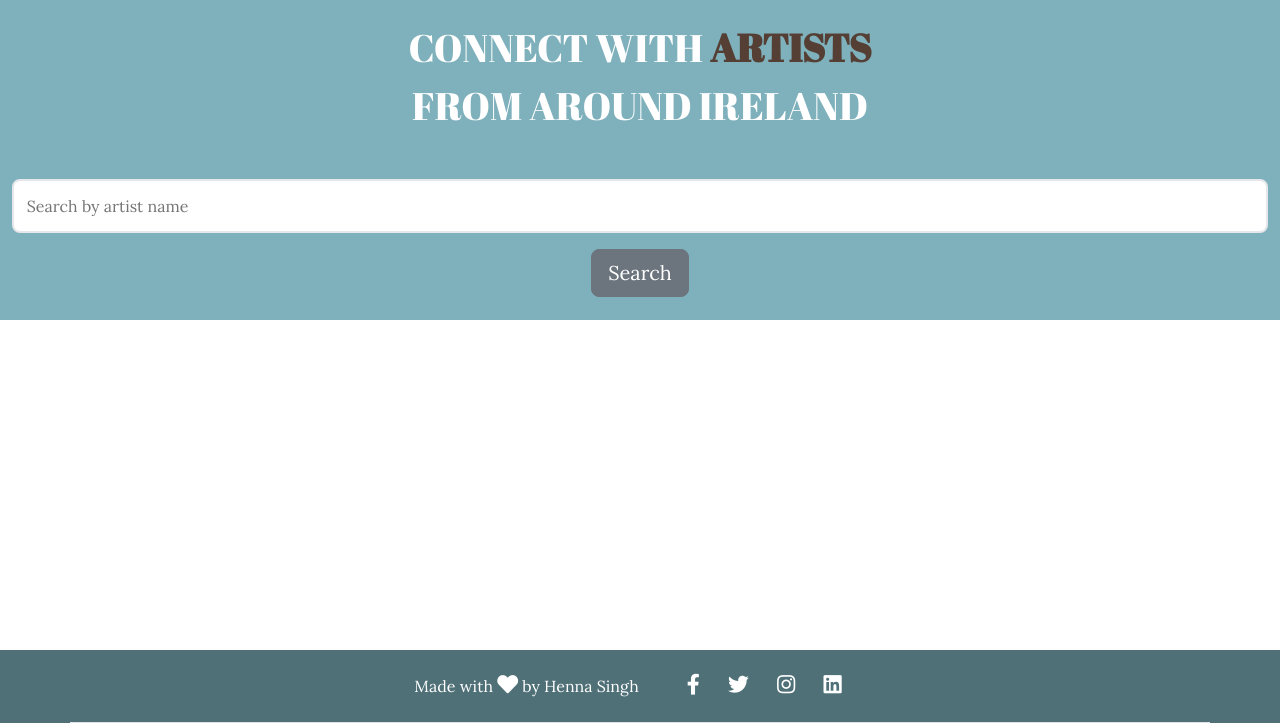
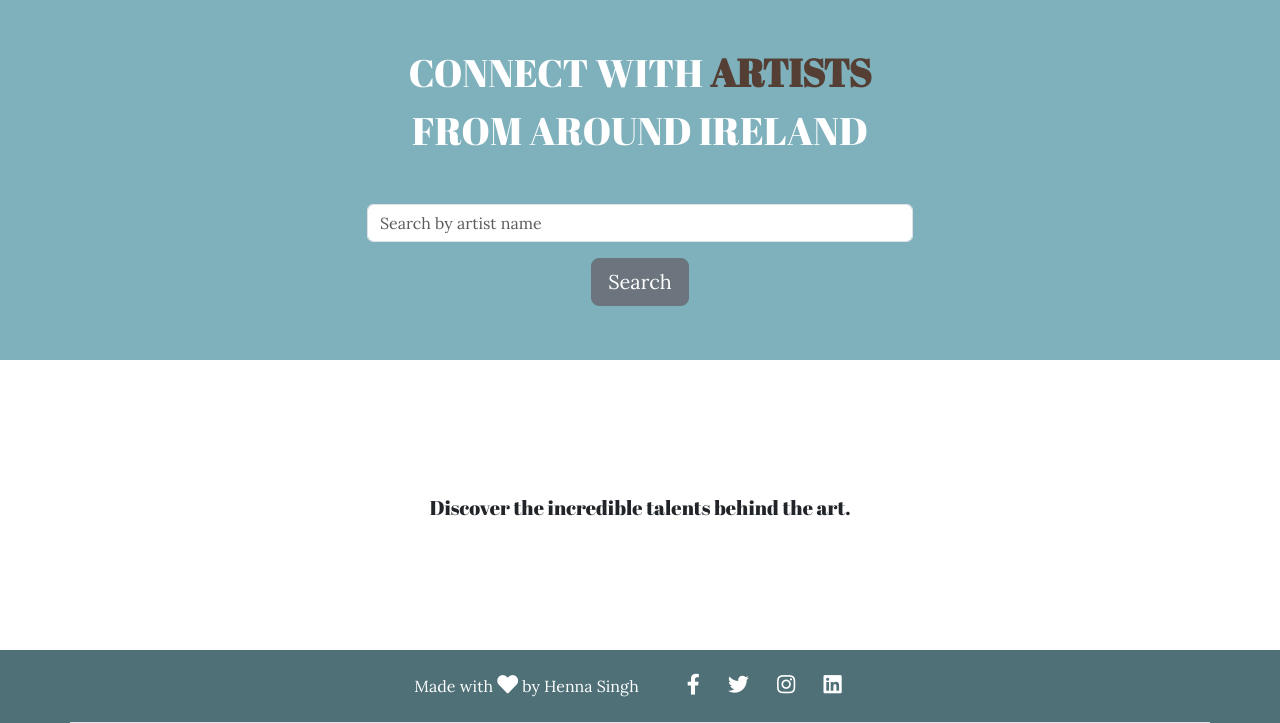
Before and after one commit to hennasingh/ArtisanAlley, a Django app: page /artists/ in a window 1280 px wide. Shown: the part 77-800 px from the top of the page. Run offline with Django 4.2, Linux system fonts and the light colour scheme; some libraries are stand-ins or nearby versions.

Commit message:
Edit content and styles for Artists profiles page

```diff
--- a/artists/templates/artists/profiles.html
+++ b/artists/templates/artists/profiles.html
@@ -5,43 +5,24 @@
 <!-- Profile Header -->
 {% include 'partials/profiles-header.html' %}
 
-<!-- Search Result: Artists -->
-<section class="artists">
-    <div class="container-fluid">
-        <div class="row justify-content-center mt-5">
+<section>
+    <!-- Artist Cards -->
+    <div class="container py-5 my-5">
+        <div class="row g-4 mt-3 text-center">
+            <h5>Discover the incredible talents behind the art.</h5>
             {% for profile in profiles %}
-            <!-- Profile Card-->
-            <div class="col-10 col-md-6 col-xl-3">
-                <div class="card mb-3" style="max-width: 540px;">
-                    <div class="row g-0 justify-content-around">
-                        <div class="col-md-4">
-                            <img src="{{profile.profile_image.url}}" class="img-fluid rounded-start" alt="...">
-                        </div>
-                        <div class="col-md-6">
-                            <div class="card-body">
-                                <h5 class="card-title">{{profile.name}}</h5>
-                                <p class="card-text">{{profile.short_intro|slice:"60"}}</p>
-                            </div>
-                        </div>
+            <div class="col-md-4">
+                <a href="{% url 'artist-profile' profile.id %}" class="text-decoration-none text-dark">
+                    <div class="artist-card p-3 border rounded shadow-sm">
+                        <img src="{{ profile.profile_image.url }}" alt="Artist {{ profile.name }}">
+                        <h5>{{ profile.name }}</h5>
+                        <p class="text-muted">{{ profile.short_intro }}</p>
+                        <p class="text-muted"><small>{{ profile.location }}</small></p>
                     </div>
-                    <div class="row">
-                        <div class="col">
-                            <p class="card-text p-2 m-2">
-                                {{profile.bio|slice:"152"}}
-                            </p>
-                        </div>
-                    </div>
-                    <div class="row align-self-center">
-                        <div class="col">
-                            <a href="{% url 'artist-profile' profile.id %}"><button type="button"
-                                    class="btn btn-success mb-4 btn-viewProfile">View Profile</button></a>
-                        </div>
-                    </div>
-                </div>
+                </a>
             </div>
             {% endfor %}
         </div>
     </div>
-
 </section>
-{% endblock content %}
+{% endblock %}
--- a/static/styles/main.css
+++ b/static/styles/main.css
@@ -94,9 +94,7 @@ span > small {
 }
 
 .profile-header {
-  height: 40vh;
-  display: flex;
-  align-items: center;
+  height: 45vh;
   background-color: #7fb1bc;
 }
 
--- a/templates/partials/profiles-header.html
+++ b/templates/partials/profiles-header.html
@@ -1,20 +1,23 @@
 <section class="profile-header text-center">
-    <div class="container-fluid">
-        <div class="mb-4 profile-header-content">
-            <h2>CONNECT WITH <span>ARTISTS</span></h2>
+    <div class="container">
+        <div class="row justify-content-center">
+            <div class=" col-md-6 mx-4 profile-header-content">
+                <h2 class="mt-5">CONNECT WITH <span>ARTISTS</span></h2>
                 <h2>FROM AROUND IRELAND</h2>
             </div>
+        </div>
 
-        <div class="profile-section-search align-self-center">
+        <div class="row justify-content-center">
+            <div class="col-md-6">
                 <form class="form" action="#" method="get">
                     <div class="my-3">
-                    <label for="formInput#search"></label>
-                    <input class="input input--text" id="formInput#search" type="text" name="text"
-                        placeholder="Search by artist name" />
+                        <label for="id_search"></label>
+                        <input class="form-control" id="id_search" type="text" name="text"
+                            aria-label="Search Artists by name" placeholder="Search by artist name" />
                     </div>
-
                     <button class="btn btn-secondary btn-lg" type="submit">Search</button>
                 </form>
             </div>
         </div>
+    </div>
 </section>
```
Also changed, not shown: other parts of static/styles/main.css (+17 -11 lines). Lines whose indentation alone changed are shown as unchanged.
